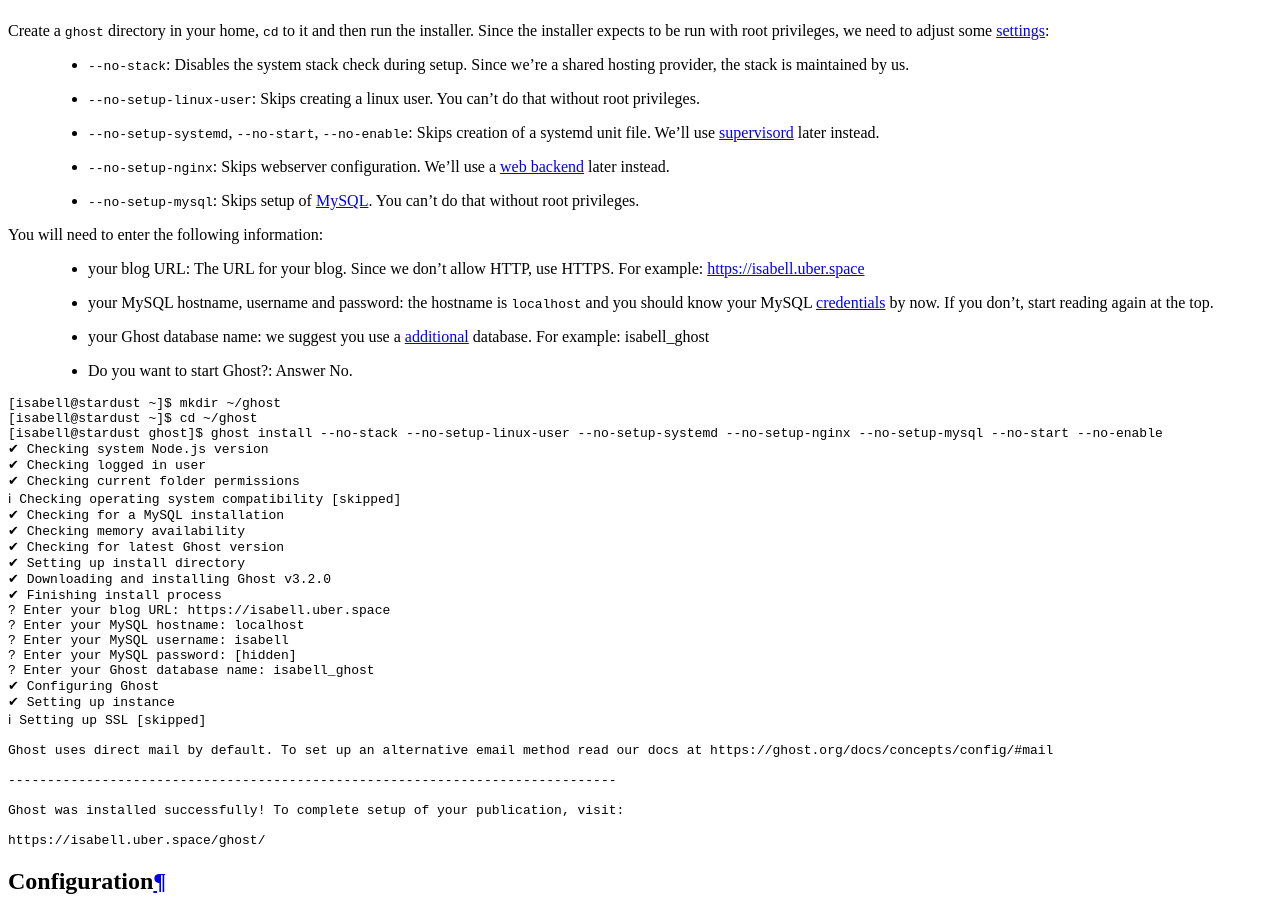
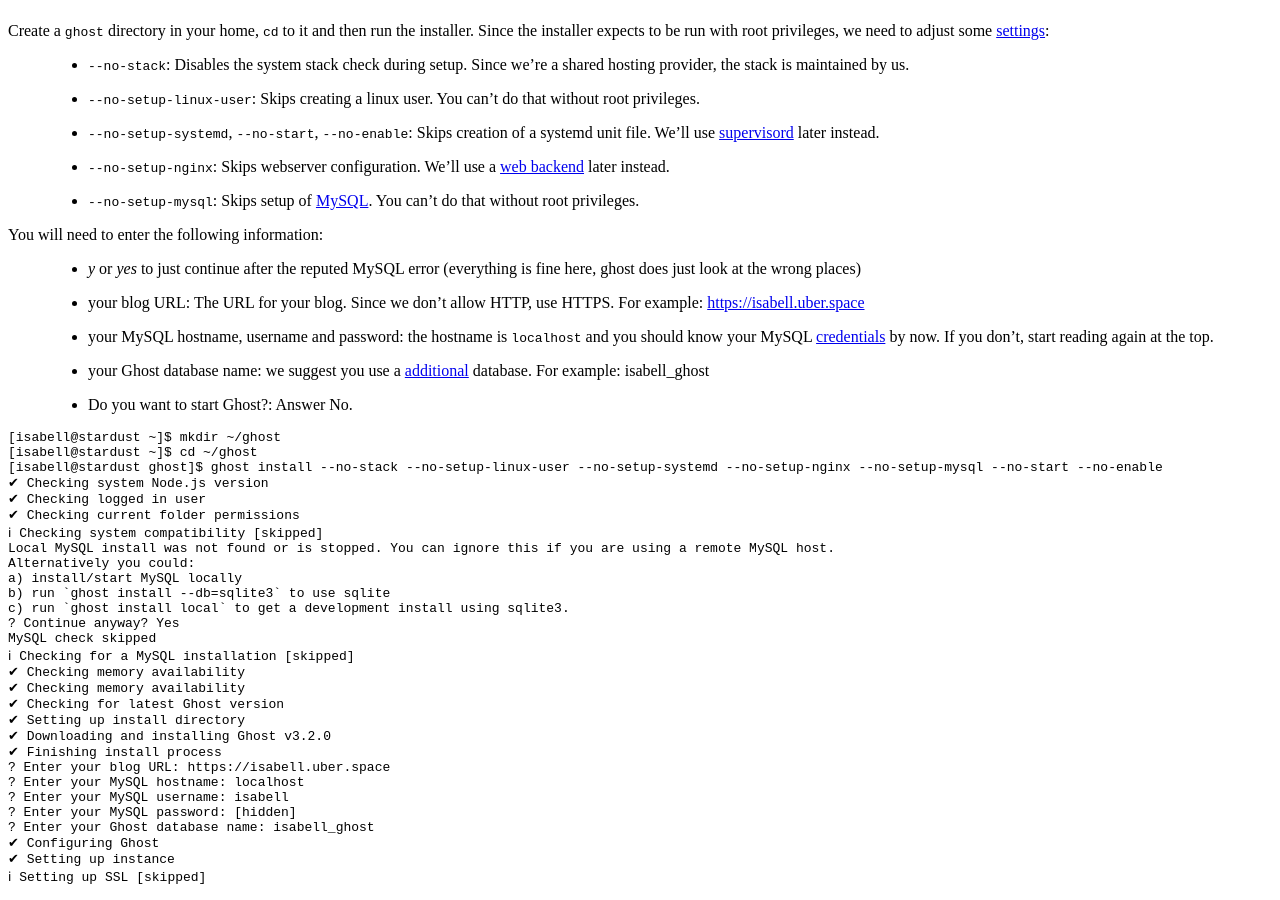
Before and after one commit to Uberspace/lab, a Sphinx documentation site: the page built from source/guide_ghost.rst, in a window 1280 px wide and 900 px high, scrolled down 5368 px. Built offline with Sphinx 7.4.7 and the Read the Docs theme 2.0.0, drawn with Linux system fonts in a browser that asks for light colours.

Commit message:
[ghost] skip mysql check

```diff
--- a/source/guide_ghost.rst
+++ b/source/guide_ghost.rst
@@ -85,6 +85,7 @@
 
 You will need to enter the following information:
 
+  * `y` or `yes` to just continue after the reputed MySQL error (everything is fine here, ghost does just look at the wrong places)
   * your blog URL: The URL for your blog. Since we don't allow HTTP, use HTTPS. For example: https://isabell.uber.space
   * your MySQL hostname, username and password: the hostname is ``localhost`` and you should know your MySQL :manual_anchor:`credentials <database-mysql.html#login-credentials>` by now. If you don't, start reading again at the top.
   * your Ghost database name: we suggest you use a :manual_anchor:`additional <database-mysql.html#additional-databases>` database. For example: isabell_ghost
@@ -99,8 +100,16 @@
  ✔ Checking system Node.js version
  ✔ Checking logged in user
  ✔ Checking current folder permissions
- ℹ Checking operating system compatibility [skipped]
- ✔ Checking for a MySQL installation
+ ℹ Checking system compatibility [skipped]
+ Local MySQL install was not found or is stopped. You can ignore this if you are using a remote MySQL host.
+ Alternatively you could:
+ a) install/start MySQL locally
+ b) run `ghost install --db=sqlite3` to use sqlite
+ c) run `ghost install local` to get a development install using sqlite3.
+ ? Continue anyway? Yes
+ MySQL check skipped
+ ℹ Checking for a MySQL installation [skipped]
+ ✔ Checking memory availability
  ✔ Checking memory availability
  ✔ Checking for latest Ghost version
  ✔ Setting up install directory
```
